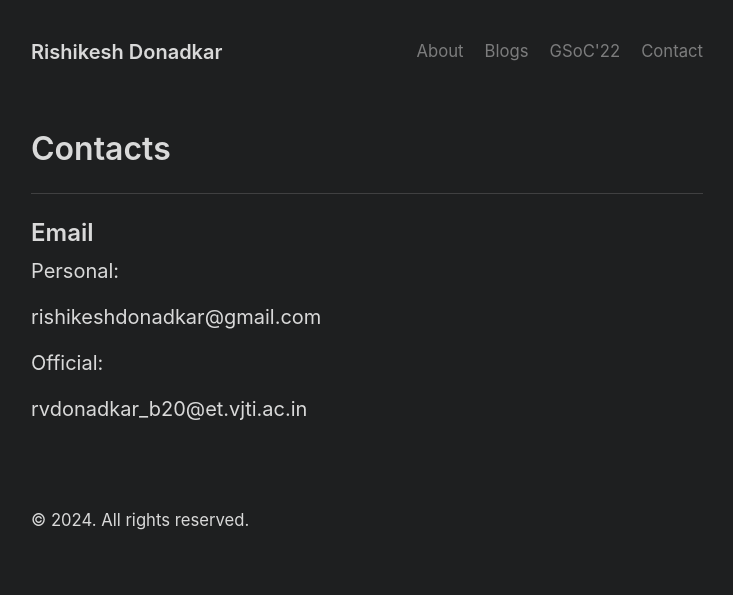
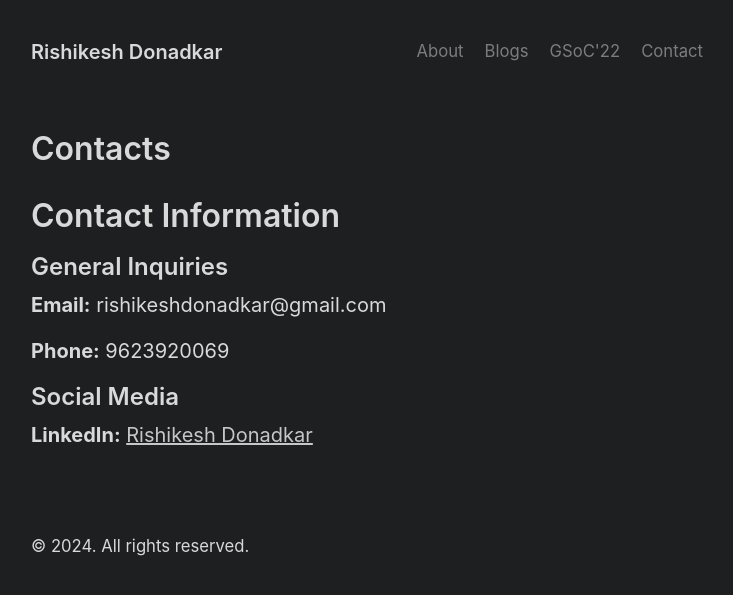
Before and after one commit to RISHI27-dot/rishi27-dot.github.io, a Jekyll site: the page built from contact.md, in a window 1280 px wide. Shown: the top 595 px of the page, without its empty margins (273-1006 px from the left). Built offline with Jekyll 4.4.1, drawn with Linux system fonts in a browser that asks for light colours.

Commit message:
Update contact page

```diff
--- a/contact.md
+++ b/contact.md
@@ -3,12 +3,22 @@ layout: page
 title: Contacts
 ---
 
-<hr>
-## Email
-Personal:
+# Contact Information
 
-rishikeshdonadkar@gmail.com
+## General Inquiries
 
-Official:
+**Email:** rishikeshdonadkar@gmail.com
 
-rvdonadkar_b20@et.vjti.ac.in
+**Phone:** 9623920069
+
+## Social Media
+
+**LinkedIn:** [Rishikesh Donadkar](https://www.linkedin.com/in/rishikesh-donadkar-a75320228/)
+
+<!-- ## Feedback
+
+We appreciate your feedback. Please feel free to reach out to us with any comments or suggestions.
+
+- **Feedback Form:** [Feedback Form](https://yourwebsite.com/feedback)
+
+--- -->
```
